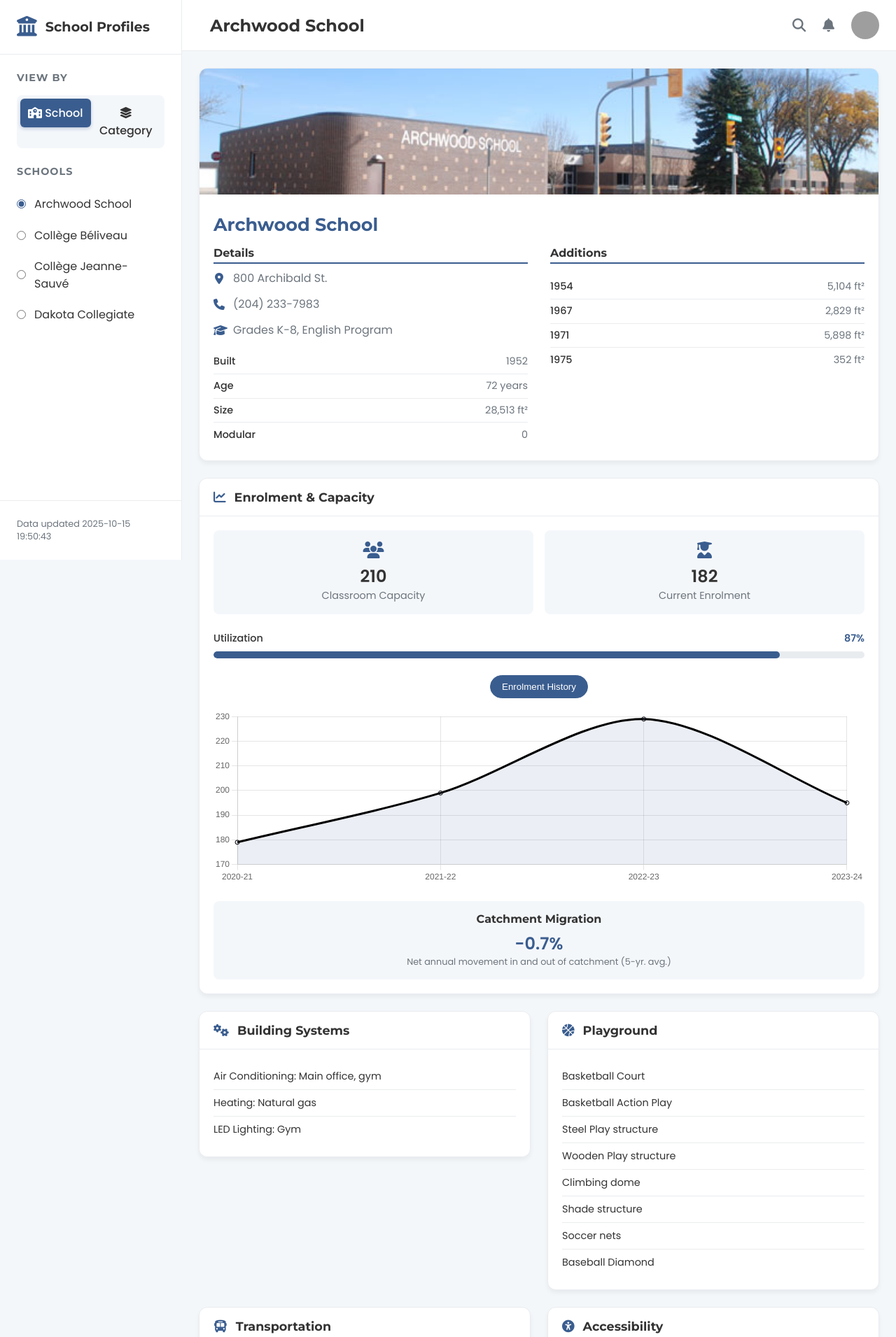
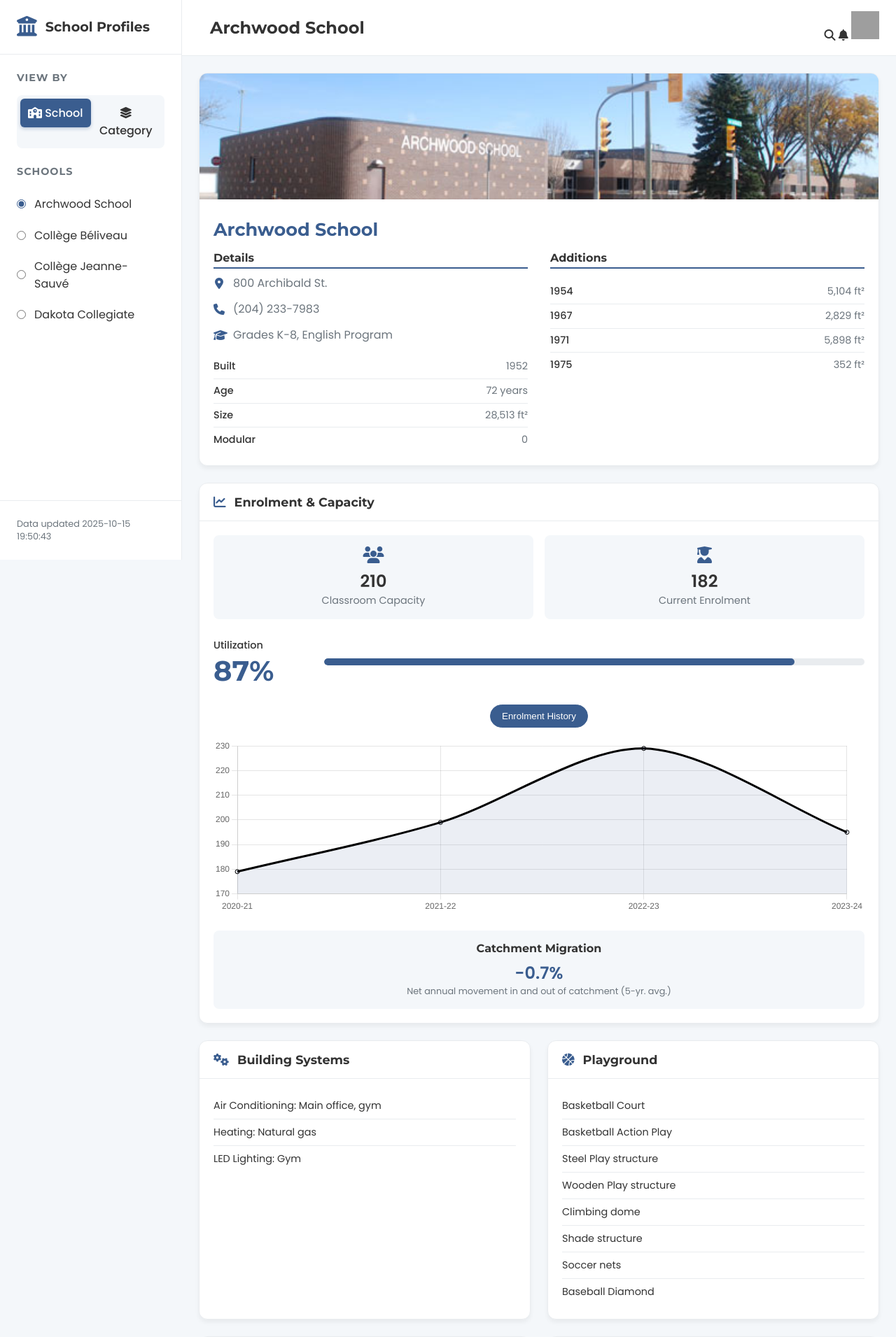
Before and after one commit to CommsLRSD/school-dashboard, a PHP site: page / in a window 1280 px wide. Shown: the top 1911 px of the page at 70% size. Run offline with PHP 8.4, Linux system fonts and the light colour scheme; grey boxes are pictures that could not be loaded.

Commit message:
Refactor styles.css for improved readability
Consolidate CSS variable declarations and improve layout styles.

```diff
--- a/styles.css
+++ b/styles.css
@@ -1,27 +1,12 @@
 /* --- Root Variables & Global Styles --- */
 :root {
-    --bg-color: #f4f7fa;
-    --card-bg: #ffffff;
-    --sidebar-bg: #ffffff;
-    --primary-blue: #3a5d8f;
-    --accent-red: #d9534f;
-    --text-color: #333;
-    --text-light: #6c757d;
-    --border-color: #e9ecef;
-    --shadow-color: rgba(0, 0, 0, 0.05);
-    --font-title: 'Montserrat', sans-serif;
-    --font-body: 'Poppins', sans-serif;
+    --bg-color: #f4f7fa; --card-bg: #ffffff; --sidebar-bg: #ffffff;
+    --primary-blue: #3a5d8f; --accent-red: #d9534f; --text-color: #333;
+    --text-light: #6c757d; --border-color: #e9ecef; --shadow-color: rgba(0, 0, 0, 0.05);
+    --font-title: 'Montserrat', sans-serif; --font-body: 'Poppins', sans-serif;
 }
-
 * { margin: 0; padding: 0; box-sizing: border-box; }
-
-body {
-    font-family: var(--font-body);
-    background-color: var(--bg-color);
-    color: var(--text-color);
-    -webkit-font-smoothing: antialiased;
-    -moz-osx-font-smoothing: grayscale;
-}
+body { font-family: var(--font-body); background-color: var(--bg-color); color: var(--text-color); -webkit-font-smoothing: antialiased; -moz-osx-font-smoothing: grayscale; }
 
 /* --- Main Layout --- */
 .dashboard-layout { display: flex; }
@@ -31,8 +16,8 @@ body {
 /* --- Header --- */
 .main-header { display: flex; align-items: center; padding: 1rem 1.5rem; background-color: var(--card-bg); border-bottom: 1px solid var(--border-color); position: sticky; top: 0; z-index: 100; }
 #main-title { font-family: var(--font-title); font-size: 1.5rem; margin-left: 1rem; }
-.header-toolbar { margin-left: auto; display: flex; align-items: center; gap: 1.5rem; font-size: 1.2rem; color: var(--text-light); }
-.profile-pic { width: 40px; height: 40px; border-radius: 50%; }
+.header-toolbar { margin-left: auto; }
+.header-logo { height: 40px; }
 
 /* --- Sidebar --- */
 .sidebar-header { display: flex; align-items: center; padding: 1.5rem; border-bottom: 1px solid var(--border-color); }
@@ -52,7 +37,7 @@ body {
 .sidebar-footer { padding: 1.5rem; border-top: 1px solid var(--border-color); font-size: 0.8rem; color: var(--text-light); }
 
 /* --- Card Grid & States --- */
-.card-grid { display: grid; grid-template-columns: repeat(auto-fill, minmax(320px, 1fr)); gap: 1.5rem; padding: 1.5rem; align-items: start; }
+.card-grid { display: grid; grid-template-columns: repeat(auto-fill, minmax(320px, 1fr)); grid-auto-rows: min-content; gap: 1.5rem; padding: 1.5rem; }
 .data-card { background-color: var(--card-bg); border: 1px solid var(--border-color); border-radius: 12px; box-shadow: 0 4px 6px var(--shadow-color); overflow: hidden; transition: all 0.3s ease; opacity: 0; transform: translateY(20px); animation: fadeIn 0.5s ease forwards; }
 @keyframes fadeIn { to { opacity: 1; transform: translateY(0); } }
 .data-card:hover { transform: translateY(-5px); box-shadow: 0 8px 12px rgba(0, 0, 0, 0.08); }
@@ -87,10 +72,10 @@ body {
 .stat-value { font-size: 1.5rem; font-weight: 600; }
 .stat-label { font-size: 0.9rem; color: var(--text-light); }
 
-.utilization-container { margin-bottom: 1.5rem; }
-.utilization-header { display: flex; justify-content: space-between; align-items: center; margin-bottom: 0.5rem; font-size: 0.9rem; }
-.utilization-label { font-weight: 500; }
-.utilization-percentage { font-weight: 600; color: var(--primary-blue); }
+.utilization-container { display: flex; align-items: center; gap: 1.5rem; margin-bottom: 1.5rem; }
+.utilization-percentage { font-family: var(--font-title); font-size: 2.5rem; font-weight: 700; color: var(--primary-blue); }
+.utilization-progress { flex-grow: 1; }
+.utilization-label { font-weight: 500; font-size: 0.9rem; margin-bottom: 0.5rem; }
 .progress-bar-container { width: 100%; height: 10px; background-color: var(--border-color); border-radius: 5px; overflow: hidden; }
 .progress-bar-fill { height: 100%; background-color: var(--primary-blue); border-radius: 5px; transition: width 0.5s ease-in-out; }
 .over-capacity .progress-bar-fill { background-color: var(--accent-red); }
@@ -99,9 +84,20 @@ body {
 .enrolment-toggle { display: flex; justify-content: center; gap: 1rem; margin-bottom: 1rem; }
 .toggle-btn { background: none; border: 1px solid var(--border-color); padding: 0.5rem 1rem; border-radius: 20px; cursor: pointer; transition: all 0.2s ease; }
 .toggle-btn.active { background: var(--primary-blue); color: white; border-color: var(--primary-blue); }
+.enrolment-display-area { min-height: 280px; position: relative; }
 .enrolment-content { display: none; }
 .enrolment-content.active { display: block; }
 .chart-container { position: relative; height: 250px; }
+.projection-chart { padding-top: 1rem; }
+.projection-row { display: flex; align-items: center; margin-bottom: 0.75rem; font-size: 0.9rem; }
+.projection-year { width: 80px; text-align: right; margin-right: 1rem; color: var(--text-light); }
+.projection-bar-container { flex-grow: 1; height: 20px; background: var(--bg-color); border-radius: 4px; position: relative; }
+.projection-bar { height: 100%; background: var(--primary-blue); border-radius: 4px; }
+.projection-value { width: 80px; margin-left: 1rem; font-weight: 500; }
+.capacity-line-container { position: absolute; top: 0; left: 0; right: 0; bottom: 0; }
+.capacity-line { position: absolute; top: 0; bottom: 0; width: 2px; background: var(--accent-red); }
+.capacity-label { position: absolute; top: -1.5rem; transform: translateX(-50%); font-size: 0.8rem; color: var(--accent-red); background: white; padding: 0 4px; }
+
 .catchment-info { margin-top: 1.5rem; text-align: center; background: var(--bg-color); padding: 1rem; border-radius: 8px; }
 .catchment-info h3 { font-family: var(--font-title); font-size: 1rem; margin-bottom: 0.5rem; }
 .catchment-rate { font-size: 1.5rem; font-weight: 600; color: var(--primary-blue); }
@@ -132,4 +128,4 @@ body {
     .projects-container { flex-direction: column; }
 }
 @media (max-width: 768px) { .school-info-columns { flex-direction: column; } }
-@media (max-width: 576px) { .card-grid { grid-template-columns: 1fr; } #main-title { font-size: 1.2rem; } }
+@media (max-width: 576px) { .card-grid { grid-template-columns: 1fr; } #main-title { font-size: 1.2rem; } .utilization-container { flex-direction: column; align-items: stretch; text-align: center; } }
```
